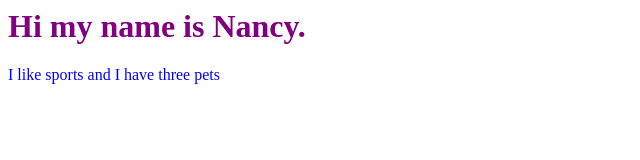
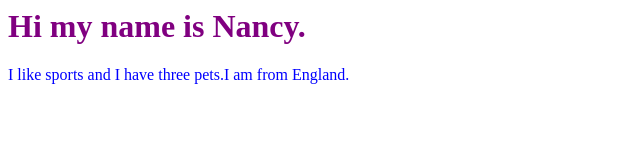
Before and after one commit to ni10737/mypage, a plain HTML site: page index.html in a window 1280 px wide. Shown: the whole page, without its empty margins (0-640 px from the left). Drawn offline with Linux system fonts and the light colour scheme.

Commit message:
Update index.html

```diff
--- a/index.html
+++ b/index.html
@@ -21,7 +21,7 @@ p{
 <body>
  <h1> Hi my name is Nancy. </h1>
  <p>
- I like sports and I have three pets
+ I like sports and I have three pets.I am from England.
  </p>
 </body>
 
```
